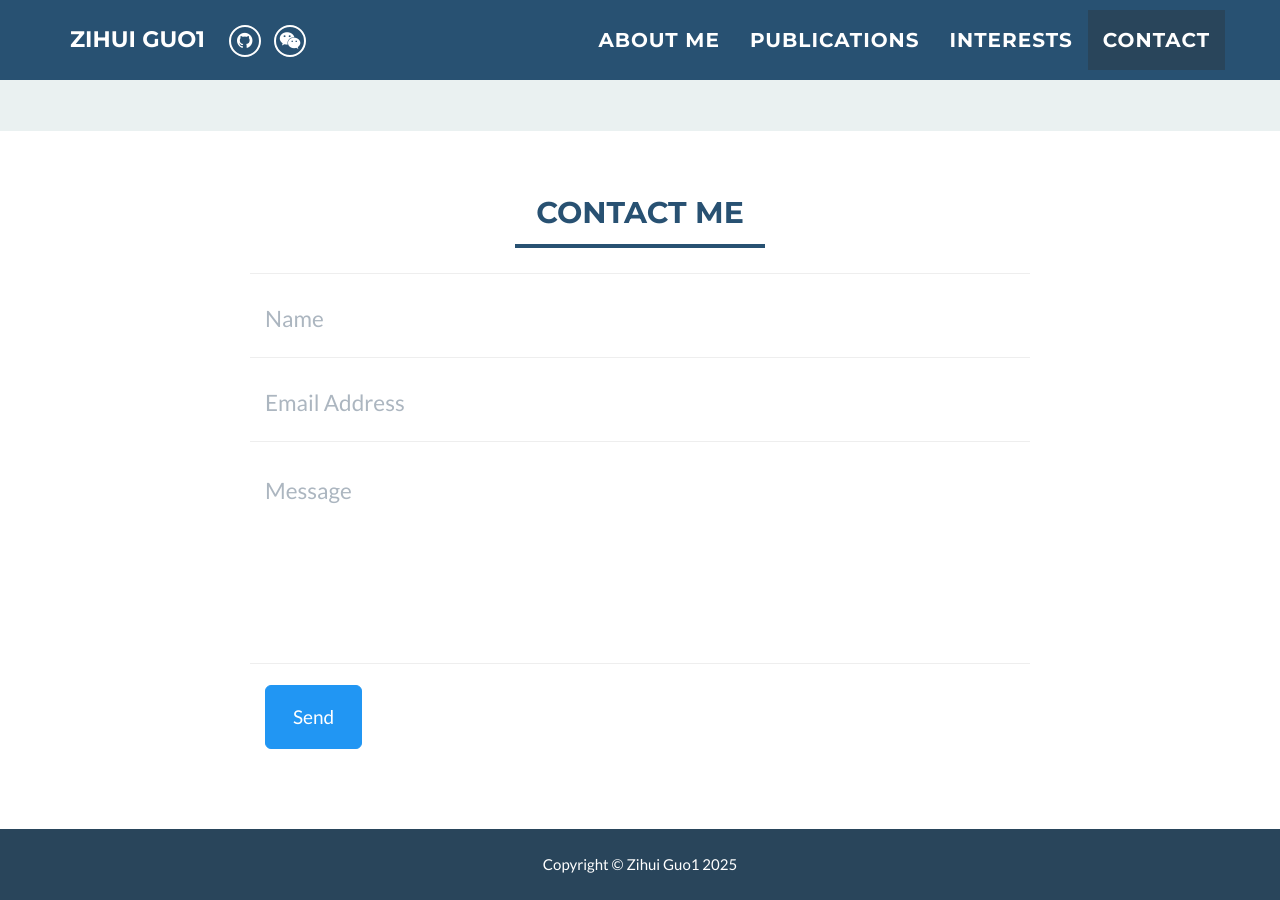
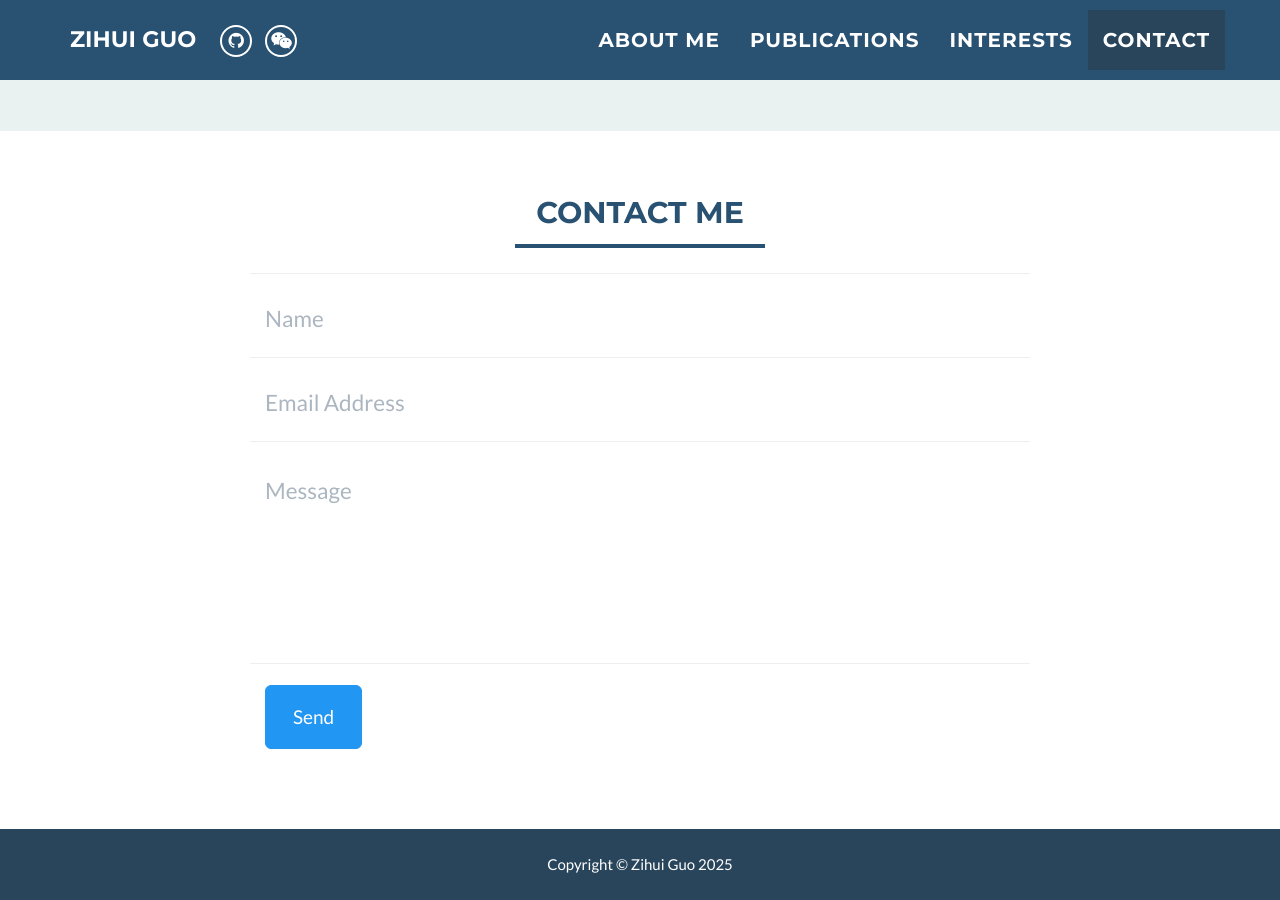
Before and after one commit to youzi27/youzi27.github.io, a Jekyll site: the page built from index.html, in a window 1280 px wide and 900 px high, scrolled down 2509 px. Built offline with Jekyll 4.4.1, drawn with Linux system fonts in a browser that asks for light colours.

Commit message:
Initial resume3

```diff
--- a/_config.yml
+++ b/_config.yml
@@ -1,8 +1,8 @@
 # Site settings
-name: Zihui Guo1
+name: Zihui Guo
 email: guozihui@iie.ac.cn
 #canonical_url: https://edwinexemplar.com
-keywords: "Networking, Cloud computing, Web Development"
+keywords: Zihui Guo, Guo Zihui, guozihui, Zihui
 skills: "Ph.D. Student<br>Institute of Information Engineering, Chinese Academy of Sciences<br>School of Cyber Security, University of Chinese Academy of Sciences"
 
 
```
